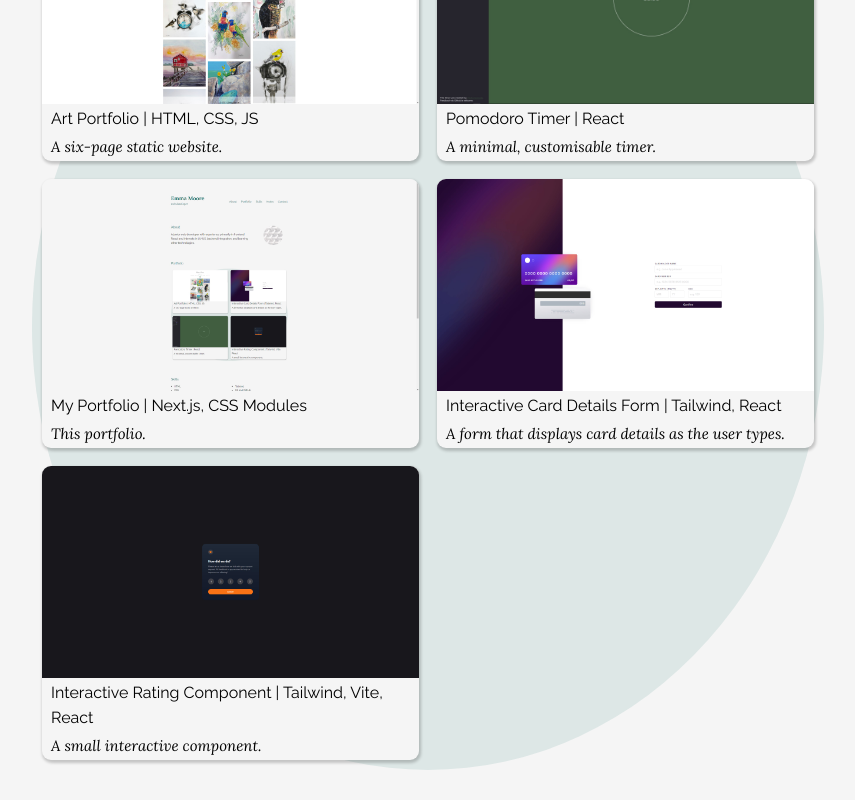
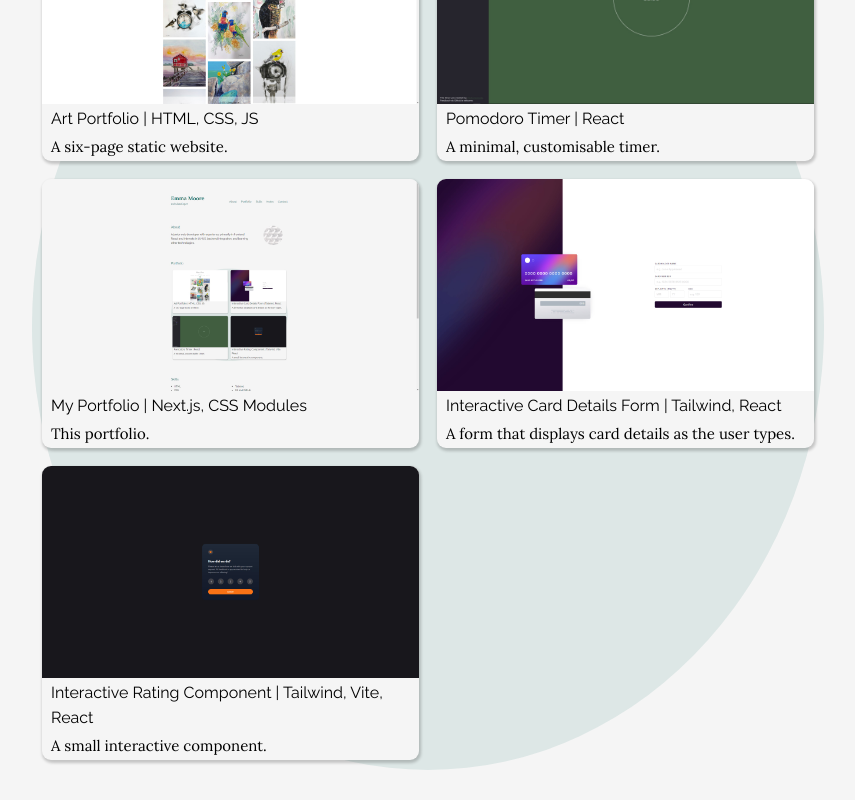
Before and after one commit to emoore29/My-Portfolio, a Next.js app: page / in a window 1280 px wide. Shown: the part 680-1480 px from the top of the page, without its empty margins (212-1067 px from the left). Built offline with nearby package versions, Linux system fonts and the light colour scheme.

Commit message:
updated font import method to next/font method
Lora font was not displaying after deployment via Vercel

```diff
--- a/components/layout.js
+++ b/components/layout.js
@@ -7,6 +7,7 @@ import Image from "next/image";
 import menuIcon from "../public/images/menu-icon.svg";
 import sunIcon from "../public/images/day-mode.svg";
 import moonIcon from "../public/images/night-mode.svg";
+import { lora } from "../styles/fonts"
 
 const name = "Emma Moore";
 export const siteTitle = "Emma Moore - Web Developer";
@@ -44,12 +45,12 @@ export default function Layout({ children, home }) {
         {home ? (
           <>
             <h1
-              className={`${utilStyles.headingXl} ${utilStyles.fontLora} ${styles.name}`}
+              className={`${utilStyles.headingXl} ${lora.className} ${styles.name}`}
             >
               {name}
             </h1>
             <p
-              className={`${utilStyles.fontLora} ${utilStyles.italic} ${styles.title}`}
+              className={`${lora.className} ${utilStyles.italic} ${styles.title}`}
             >
               web developer
             </p>
--- a/components/portfolio.js
+++ b/components/portfolio.js
@@ -3,6 +3,7 @@ import styles from "../styles/Home.module.css";
 import Image from "next/image";
 import { useState } from "react";
 import HoverBlur from "./hoverBlur";
+import { lora } from "../styles/fonts"
 
 export default function Portfolio() {
   const [activeProject, setActiveProject] = useState(null);
@@ -54,7 +55,7 @@ export default function Portfolio() {
             Art Portfolio | HTML, CSS, JS
           </p>
           <p
-            className={`${utilStyles.italic} ${utilStyles.fontLora} ${styles.projectDescription}`}
+            className={`${utilStyles.italic} ${lora.className} ${styles.projectDescription}`}
           >
             A six-page static website.
           </p>
@@ -79,7 +80,7 @@ export default function Portfolio() {
           </div>
           <p className={`${styles.projectTitle}`}>Pomodoro Timer | React</p>
           <p
-            className={`${utilStyles.italic} ${utilStyles.fontLora} ${styles.projectDescription}`}
+            className={`${utilStyles.italic} ${lora.className} ${styles.projectDescription}`}
           >
             A minimal, customisable timer.
           </p>
@@ -106,7 +107,7 @@ export default function Portfolio() {
             My Portfolio | Next.js, CSS Modules
           </p>
           <p
-            className={`${utilStyles.italic} ${utilStyles.fontLora} ${styles.projectDescription}`}
+            className={`${utilStyles.italic} ${lora.className} ${styles.projectDescription}`}
           >
             This portfolio.
           </p>
@@ -133,7 +134,7 @@ export default function Portfolio() {
             Interactive Card Details Form | Tailwind, React
           </p>
           <p
-            className={`${utilStyles.italic} ${utilStyles.fontLora} ${styles.projectDescription}`}
+            className={`${utilStyles.italic} ${lora.className} ${styles.projectDescription}`}
           >
             A form that displays card details as the user types.
           </p>
@@ -162,7 +163,7 @@ export default function Portfolio() {
             Interactive Rating Component | Tailwind, Vite, React
           </p>
           <p
-            className={`${utilStyles.italic} ${utilStyles.fontLora} ${styles.projectDescription}`}
+            className={`${utilStyles.italic} ${lora.className} ${styles.projectDescription}`}
           >
             A small interactive component.
           </p>
--- a/pages/_app.js
+++ b/pages/_app.js
@@ -1,5 +1,8 @@
 // pages/_app.js
 import "../styles/global.css";
+import { Lora } from "next/font/google"
+
+const lora = Lora({ subsets: ['latin'] })
 
 export default function App({ Component, pageProps }) {
   return <Component {...pageProps} />;
--- a/pages/posts/[id].js
+++ b/pages/posts/[id].js
@@ -5,6 +5,7 @@ import Head from "next/head";
 import Date from "../../components/date";
 import utilStyles from "../../styles/utils.module.css";
 import styles from "../../styles/Home.module.css";
+import { lora } from "../../styles/fonts"
 
 export async function getStaticProps({ params }) {
   const postData = await getPostData(params.id);
@@ -37,7 +38,7 @@ export default function Post({ postData }) {
           <Date dateString={postData.date} />
         </div>
         <div
-          className={styles.notes}
+          className={`${styles.notes} ${lora.className}`}
           dangerouslySetInnerHTML={{ __html: postData.contentHtml }}
         />
       </article>
--- a/styles/Home.module.css
+++ b/styles/Home.module.css
@@ -1,4 +1,4 @@
-@import url("https://fonts.googleapis.com/css2?family=Lora:ital,wght@0,400;0,500;0,600;0,700;1,400;1,500;1,600;1,700&display=swap");
+
 
 /* ABOUT SECTION */
 .aboutContainer {
@@ -191,7 +191,7 @@
 
 .notes {
   font-size: 16px;
-  font-family: "Lora", serif;
+
 }
 
 .notes ul {
--- /dev/null
+++ b/styles/fonts.js
@@ -0,0 +1,2 @@
+import { Lora } from "next/font/google"
+export const lora = Lora({ style: ['normal', 'italic'], subsets: ['latin'] });
--- a/styles/utils.module.css
+++ b/styles/utils.module.css
@@ -1,8 +1,5 @@
-@import url("https://fonts.googleapis.com/css2?family=Lora:ital,wght@0,400;0,500;0,600;0,700;1,400;1,500;1,600;1,700&display=swap");
 
-.fontLora {
-  font-family: "Lora", serif;
-}
+
 
 .heading2Xl {
   font-size: 2.5rem;
```
